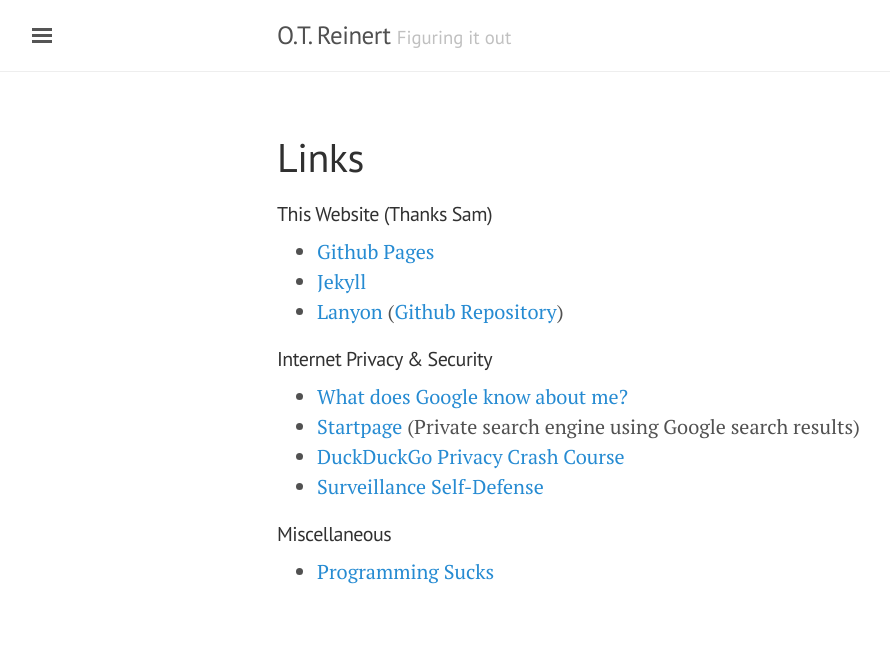
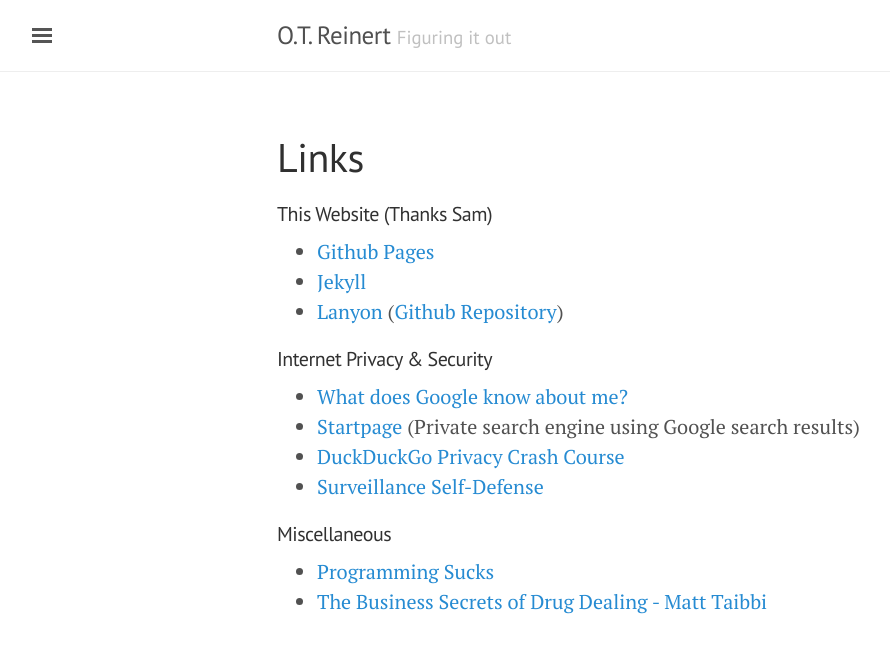
Before and after one commit to otreinert/otreinert.github.io, a Jekyll site: the page built from links.md, in a window 1280 px wide. Shown: the top 653 px of the page, without its empty margins (3-893 px from the left). Built offline with Jekyll 4.4.1, drawn with Linux system fonts in a browser that asks for light colours.

Commit message:
Updated links.md

```diff
--- a/links.md
+++ b/links.md
@@ -15,3 +15,4 @@
 
 #### Miscellaneous
 * [Programming Sucks](https://www.stilldrinking.org/programming-sucks)
+* [The Business Secrets of Drug Dealing - Matt Taibbi](https://taibbi.substack.com/p/chapters-one-and-two-the-business-secrets-of-drug-dealing)
```
